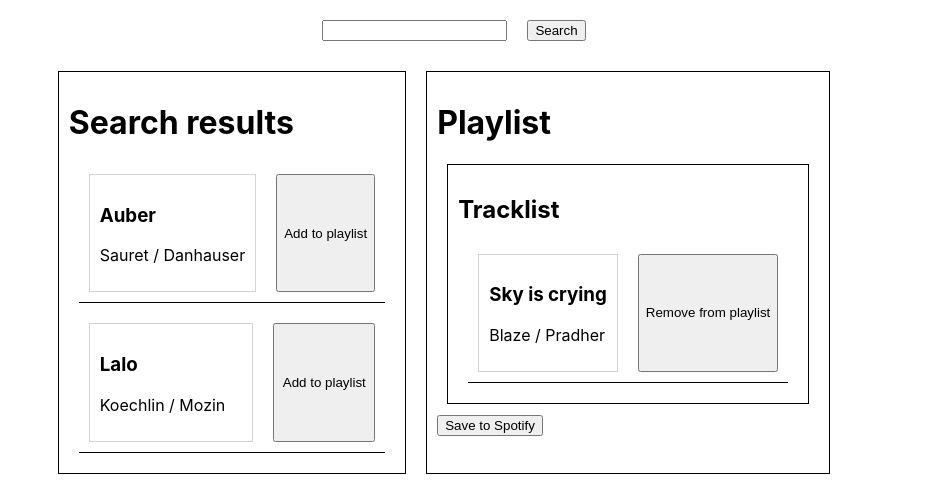
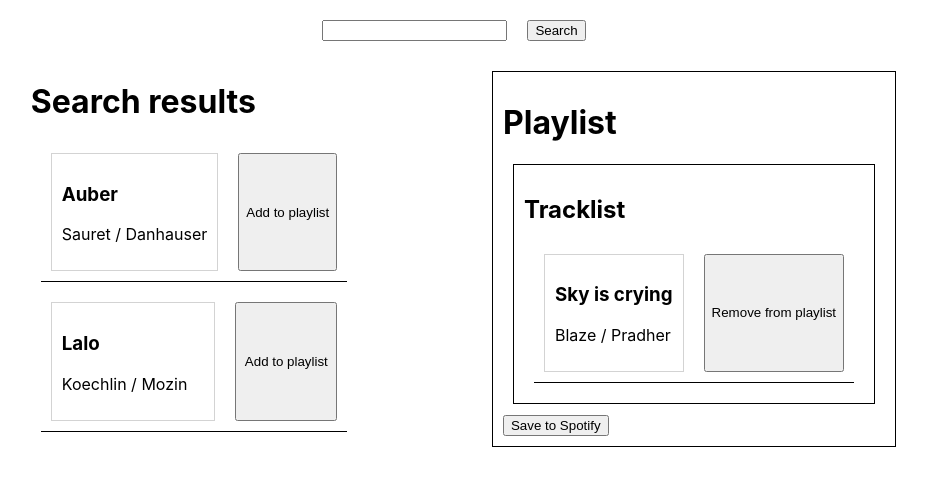
Before and after one commit to saintsaens/jamming, a React (Create React App) app: page / in a window 1280 px wide. Shown: the top 492 px of the page, without its empty margins (196-1123 px from the left). Built offline with nearby package versions, Linux system fonts and the light colour scheme.

Commit message:
Improve styles

```diff
--- a/src/components/ColumnsContainer/ColumnsContainer.module.css
+++ b/src/components/ColumnsContainer/ColumnsContainer.module.css
@@ -1,6 +1,6 @@
 .container {
     display: grid;
-    grid: auto / auto auto;
+    grid: auto / 500px 500px;
     justify-items: center;
     justify-content: center;
 }
--- a/src/components/SearchResults/SearchResults.module.css
+++ b/src/components/SearchResults/SearchResults.module.css
@@ -1,5 +1,18 @@
-.border {
+.container {
+    display: grid;
     border: 1px solid black;
     margin: 10px;
     padding: 10px;
+    grid: auto / auto auto;
+    justify-items: stretch;
+    justify-content: center;
 }
+
+.button {
+    margin: 10px;
+    padding: 10px;
+}
+
+h1 {
+    grid-column: span 2;
+}
```
